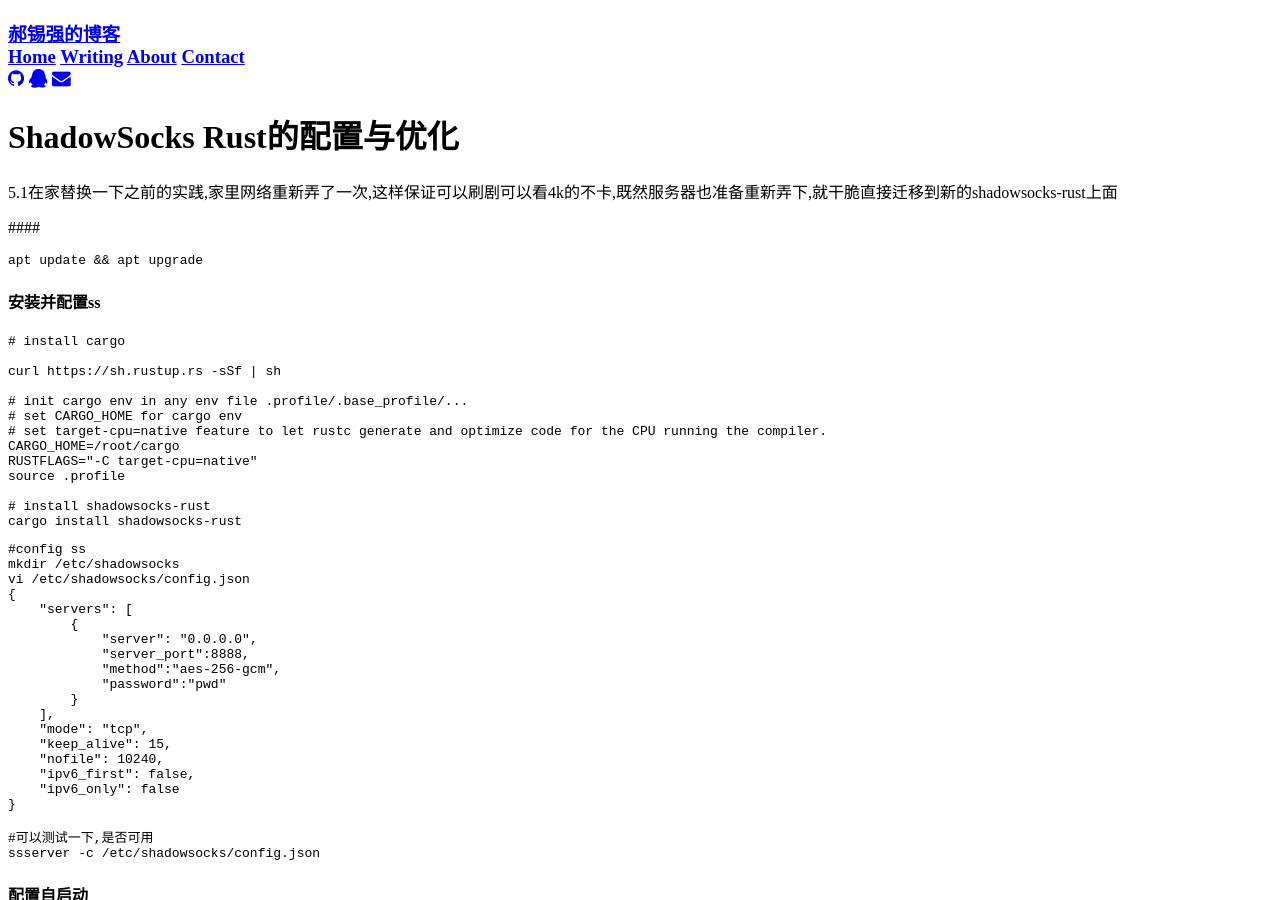
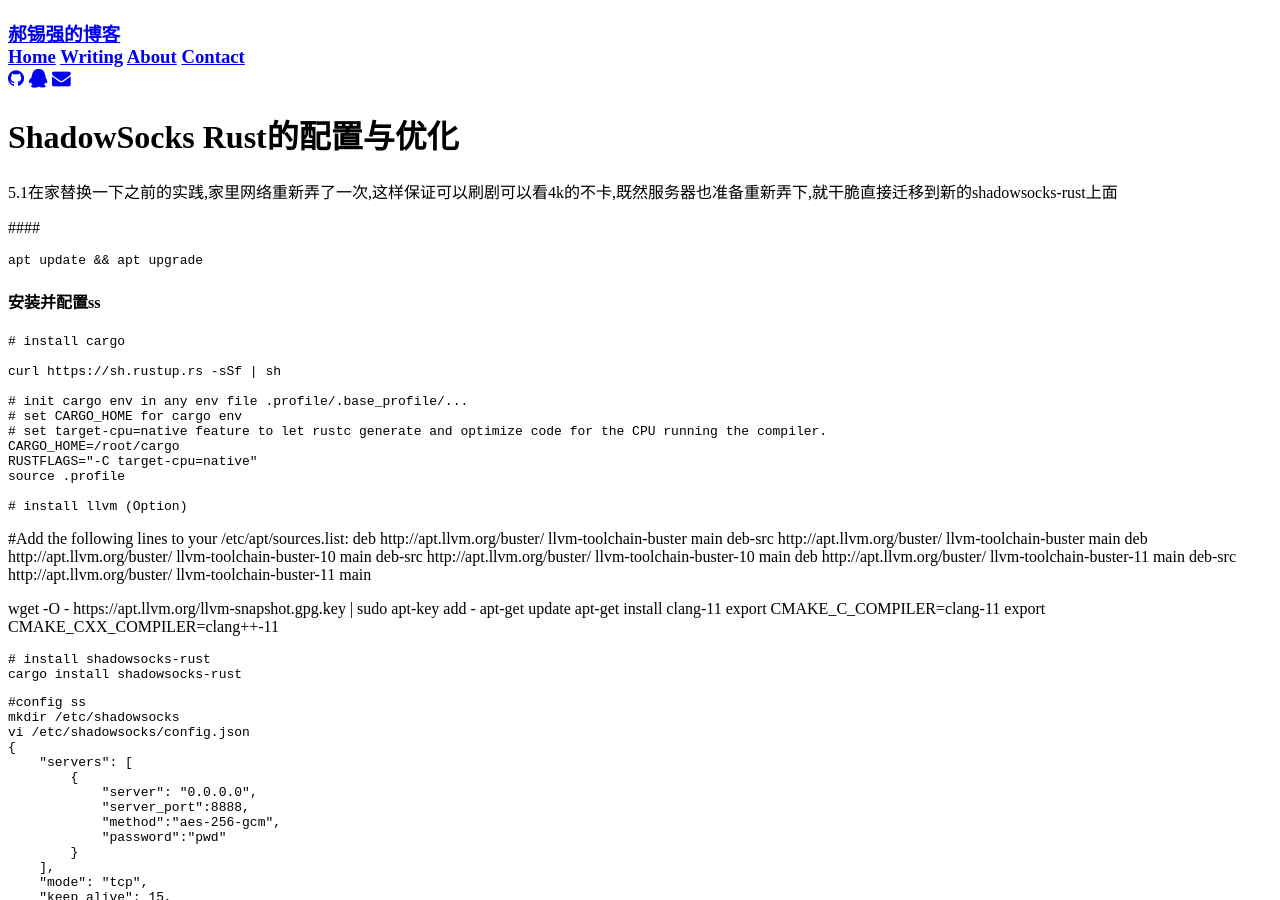
Before and after one commit to Haoxiqiang/haoxiqiang.github.io, a Jekyll site: the page built from _posts/2022-05-06-shadowsocks-rust.md, in a window 1280 px wide and 900 px high. Built offline with Jekyll 4.4.1, drawn with Linux system fonts in a browser that asks for light colours; nearby versions of some CDN libraries.

Commit message:
update posts.

````diff
--- a/_posts/2022-05-06-shadowsocks-rust.md
+++ b/_posts/2022-05-06-shadowsocks-rust.md
@@ -32,6 +32,23 @@ CARGO_HOME=/root/cargo
 RUSTFLAGS="-C target-cpu=native"
 source .profile
 
+# install llvm (Option)
+```
+#Add the following lines to your /etc/apt/sources.list:
+deb http://apt.llvm.org/buster/ llvm-toolchain-buster main
+deb-src http://apt.llvm.org/buster/ llvm-toolchain-buster main
+deb http://apt.llvm.org/buster/ llvm-toolchain-buster-10 main
+deb-src http://apt.llvm.org/buster/ llvm-toolchain-buster-10 main
+deb http://apt.llvm.org/buster/ llvm-toolchain-buster-11 main
+deb-src http://apt.llvm.org/buster/ llvm-toolchain-buster-11 main
+```
+```
+wget -O - https://apt.llvm.org/llvm-snapshot.gpg.key | sudo apt-key add -
+apt-get update
+apt-get install clang-11
+export CMAKE_C_COMPILER=clang-11
+export CMAKE_CXX_COMPILER=clang++-11
+```
 # install shadowsocks-rust
 cargo install shadowsocks-rust
 ```
````
